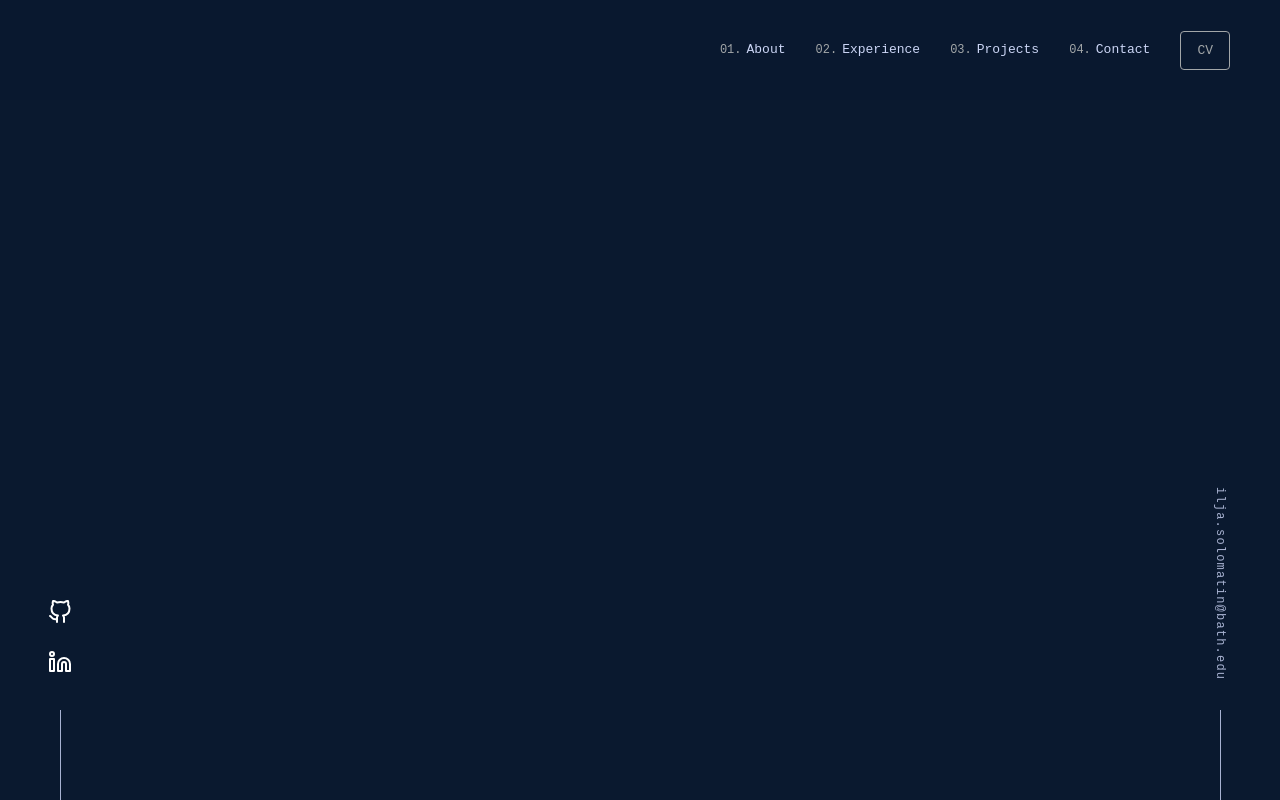
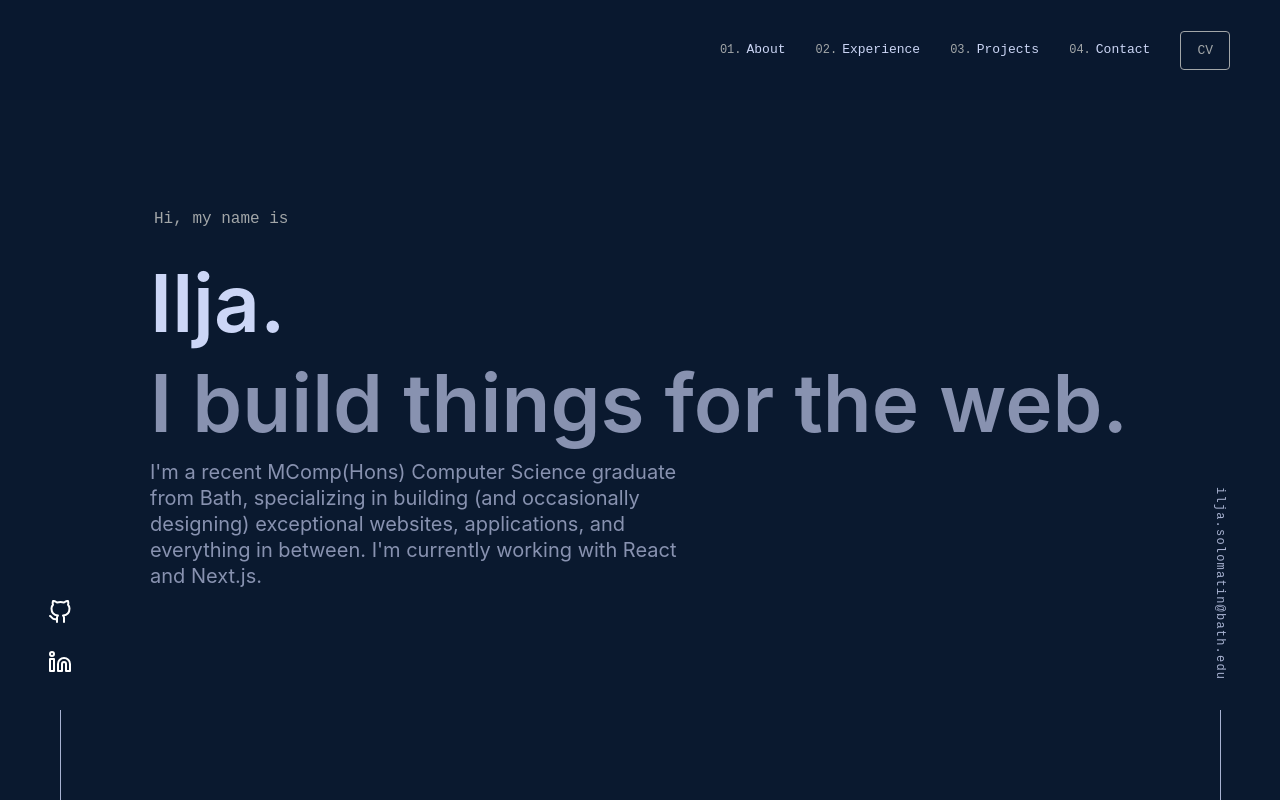
Before and after one commit to iljasolomatin/Portfolio, a React (Create React App) app: page / in a window 1280 px wide. Built offline with nearby package versions, Linux system fonts and the light colour scheme.

Commit message:
Finished intro section

```diff
--- a/src/App.js
+++ b/src/App.js
@@ -3,6 +3,7 @@ import './App.css';
 import Header from './components/Header';
 import LeftPanel from './components/leftPanel';
 import RightPanel from './components/rightPanel';
+import MainContent from './components/mainContent';
 
 function App() {
   return (
@@ -10,6 +11,7 @@ function App() {
       <Header />
       <LeftPanel />
       <RightPanel />
+      <MainContent />
     </div>
   );
 }
--- /dev/null
+++ b/src/components/mainContent.css
@@ -0,0 +1,98 @@
+div {
+    display: block;
+}
+
+.mainContainer {
+    counter-reset: section 0;
+}
+
+main.fillHeight {
+    padding: 0px 150px;
+}
+
+main {
+    margin: 0px auto;
+    width: 100%;
+    max-width: 1600px;
+    min-height: 100vh;
+    padding: 200px 150px;
+}
+
+.introStyle {
+    display: flex;
+    -webkit-box-pack: center;
+    justify-content: center;
+    -webkit-box-align: center;
+    flex-direction: column;
+    align-items: flex-start;
+    min-height: 100vh;
+    padding: 0px;
+}
+
+section {
+    margin: 0px auto;
+    padding: 100px 0px;
+    max-width: 1000px;
+}
+
+@keyframes slide-up {
+    to {
+        opacity: 1;
+        transform: translateY(0);
+    }
+}
+
+.fade-enter {
+    opacity: 0;
+    transform: translateY(60px);
+    animation: slide-up 1s ease-out forwards;
+}
+
+.fade-enter:nth-child(1) {
+    animation-delay: 0.7s;
+}
+
+.fade-enter:nth-child(2) {
+    animation-delay: 0.9s;
+}
+
+.fade-enter:nth-child(3) {
+    animation-delay: 1.1s;
+}
+
+.fade-enter:nth-child(4) {
+    animation-delay: 1.3s;
+}
+
+.introStyle h1 {
+    margin: 0px 0px 30px 4px;
+    color: var(--green);
+    font-family: var(--font-mono);
+    font-size: clamp(var(--fz-sm),5vw,var(--fz-md));
+    font-weight: 400;
+    line-height: 1.1;
+}
+
+.big-heading {
+    margin: 0px;
+    font-size: clamp(40px, 8vw, 80px);
+}
+
+.introStyle h2 {
+    margin: 0px 0px 10px;
+    color: var(--lightest-slate);
+    line-height: 1.1;
+    font-weight: 600;
+}
+
+.introStyle h3 {
+    margin-top: 10px;
+    color: var(--slate);
+    line-height: 0.9;
+    font-weight: 600;
+}
+
+.introStyle p {
+    margin: 20px 0px 0px;
+    max-width: 540px;
+}
--- /dev/null
+++ b/src/components/mainContent.js
@@ -0,0 +1,38 @@
+import React from "react";
+import "./mainContent.css";
+
+function MainContent() {
+    return (
+        <div id="content">
+            <main class="mainContent mainContainer fillHeight">
+                <section class="introSection introStyle">
+                    <div class="fade-enter">
+                        <h1>
+                            Hi, my name is
+                        </h1>
+                    </div>
+
+                    <div class="fade-enter">
+                        <h2 class="big-heading">
+                            Ilja.
+                        </h2>
+                    </div>
+
+                    <div class="fade-enter">
+                        <h3 class="big-heading">
+                            I build things for the web.
+                        </h3>
+                    </div>
+
+                    <div class="fade-enter">
+                        <p>
+                            I'm a recent MComp(Hons) Computer Science graduate from Bath, specializing in building (and occasionally designing) exceptional websites, applications, and everything in between. I'm currently working with React and Next.js.
+                        </p>
+                    </div>
+                </section>
+            </main>
+        </div>
+    );
+}
+
+export default MainContent;
```
